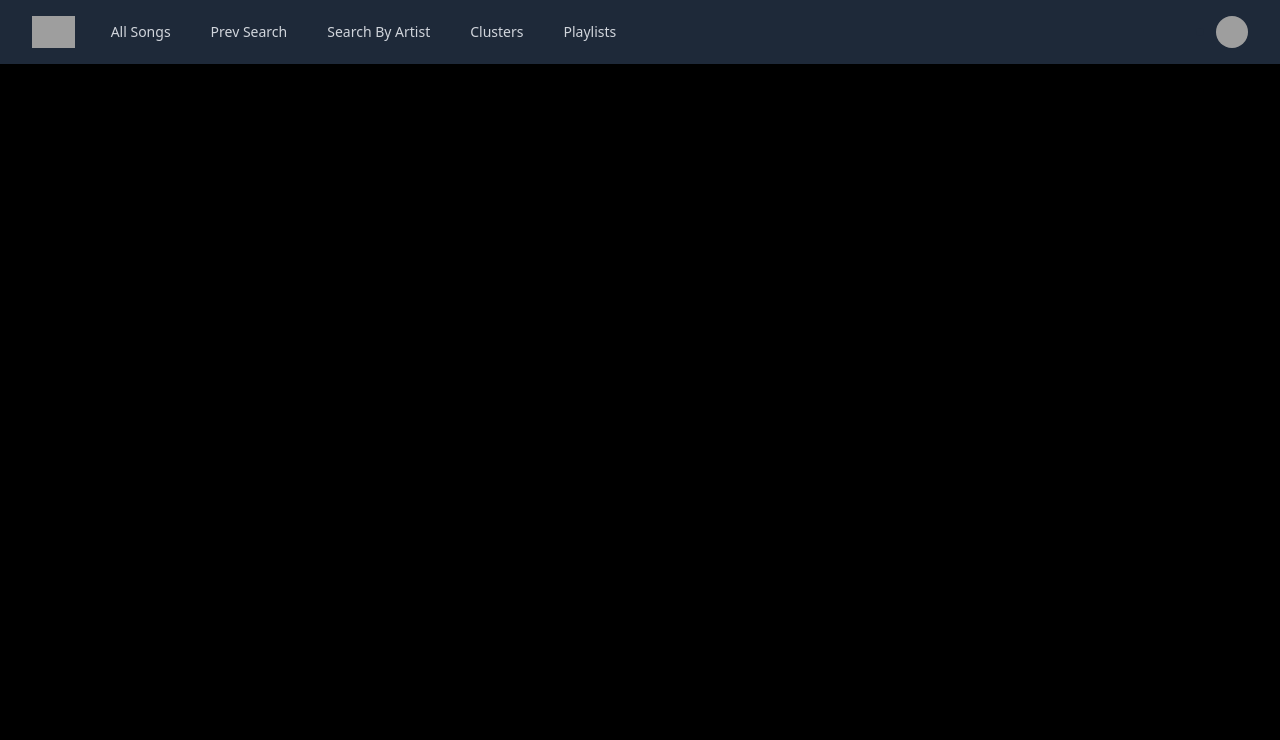
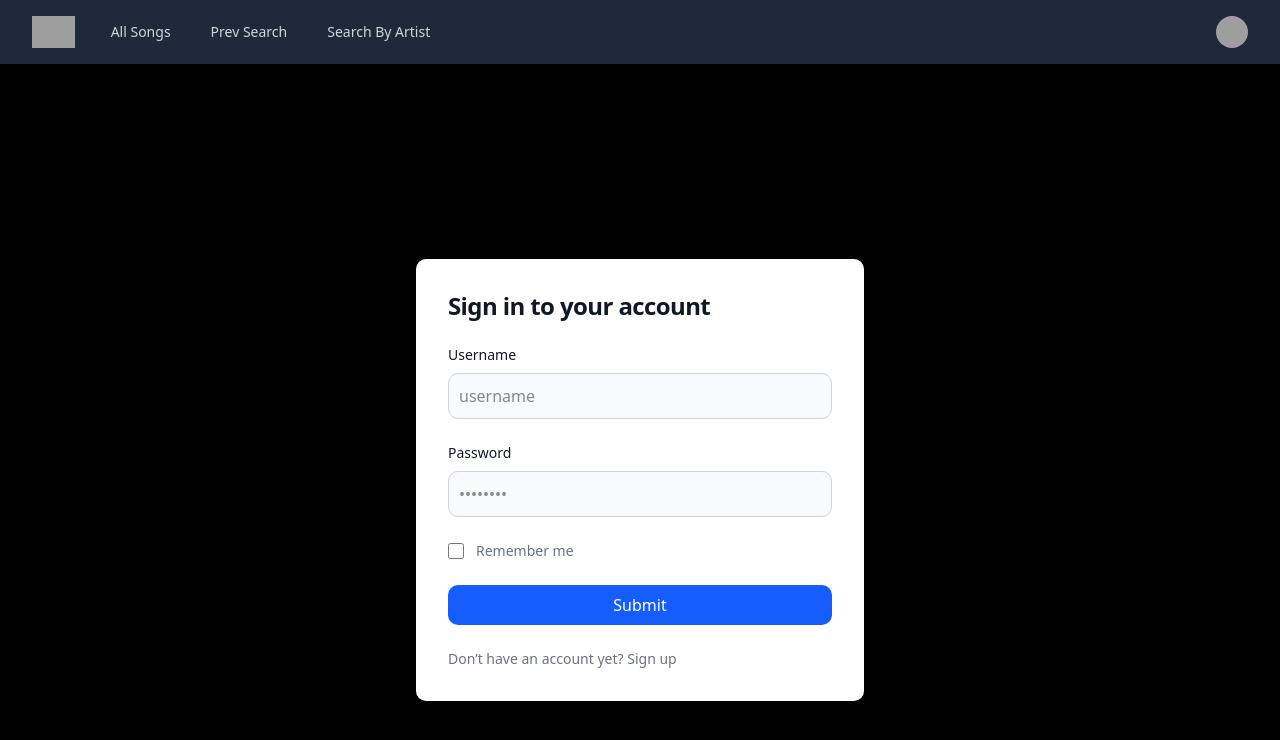
Before and after one commit to same3na/spa, a React (Vite) app: page /login in a window 1280 px wide. Shown: the top 740 px of the page. Built offline with nearby package versions, Linux system fonts and the light colour scheme; sample sign-in values are in the browser's storage; grey boxes are pictures that could not be loaded.

Commit message:
update: adding auth

```diff
--- a/src/App.tsx
+++ b/src/App.tsx
@@ -1,5 +1,5 @@
 import './App.css'
-import { Route, BrowserRouter as Router, Routes } from 'react-router-dom'
+import { Navigate, Route, BrowserRouter as Router, Routes } from 'react-router-dom'
 import { PlayerProvider } from './context/PlayerContext'
 import Home from '@/pages/Home'
 import Player from '@/components/PlayerComponent'
@@ -18,35 +18,46 @@ import PlaylistCreate from './pages/playlists/PlaylistCreate'
 import Playlists from './pages/playlists/Playlists'
 import Classifications from './pages/classifications/Classifications'
 import ClassificationCreate from './pages/classifications/ClassificationCreate'
+import { AuthProvider, useAuth } from './context/AuthContext'
+import Login from './pages/auth/Login'
+
+const PrivateRoute = ({ children }: { children: React.ReactNode }) => {
+  const { isAuthenticated } = useAuth();
+  return isAuthenticated ? children : <Navigate to="/login" />;
+};
 
 function App() {
 
   return (
     <div className='antialiased bg-black text-white pb-[400px]'>
       <Router>
+        <AuthProvider>
           <PlayerProvider>
             <SiteMenu />
             <div className='p-4'>
               <Routes>
+                <Route path="/login" element={<Login />} />
                 <Route path="/" element={<Home />} />
-              <Route path="/search" element={<SearchPage/>} />
-              <Route path="/search/artists" element={<Artists/>} />
-              <Route path="/search/artists/:id" element={<ArtistSongs/>} />
-              <Route path="/clusters" element={<Clusters/>} />
-              <Route path="/clusters/create" element={<CreateCluster/>} />
-              <Route path="/clusters/:id" element={<ClusterSingle/>} />
-              <Route path="/clusters/:cluster_id/specifications" element={<ClusterSpecifications/>} />
-              <Route path="/clusters/:cluster_id/specifications/create" element={<CreateSpecification/>} />
-              <Route path="/specifications/:id" element={<EditSpecification/>} />
-              <Route path="/songs/:id" element={<SongSingle/>} />
-              <Route path="/playlists" element={<Playlists/>} />
-              <Route path="/playlist/create" element={<PlaylistCreate/>} />
-              <Route path="/classifications" element={<Classifications/>} />
-              <Route path="/classification/create" element={<ClassificationCreate/>} />
+                <Route path="/search" element={<PrivateRoute><SearchPage/></PrivateRoute>} />
+                <Route path="/search/artists" element={<PrivateRoute><Artists/></PrivateRoute>} />
+                <Route path="/search/artists/:id" element={<PrivateRoute><ArtistSongs/></PrivateRoute>} />
+                <Route path="/clusters" element={<PrivateRoute><Clusters/></PrivateRoute>} />
+                <Route path="/clusters/create" element={<PrivateRoute><CreateCluster/></PrivateRoute>} />
+                <Route path="/clusters/:id" element={<PrivateRoute><ClusterSingle/></PrivateRoute>} />
+                <Route path="/clusters/:cluster_id/specifications" element={<PrivateRoute><ClusterSpecifications/></PrivateRoute>} />
+                <Route path="/clusters/:cluster_id/specifications/create" element={<PrivateRoute><CreateSpecification/></PrivateRoute>} />
+                <Route path="/specifications/:id" element={<PrivateRoute><EditSpecification/></PrivateRoute>} />
+                <Route path="/songs/:id" element={<PrivateRoute><SongSingle/></PrivateRoute>} />
+                <Route path="/playlists" element={<PrivateRoute><Playlists/></PrivateRoute>} />
+                <Route path="/playlist/create" element={<PrivateRoute><PlaylistCreate/></PrivateRoute>} />
+                <Route path="/classifications" element={<PrivateRoute><Classifications/></PrivateRoute>} />
+                <Route path="/classification/create" element={<PrivateRoute><ClassificationCreate/></PrivateRoute>} />
+                <Route path="*" element={<Navigate to="/" />} />
               </Routes>
             </div>
             <Player></Player>
           </PlayerProvider>
+        </AuthProvider>
       </Router>
     </div>
   )
--- /dev/null
+++ b/src/api/auth.ts
@@ -0,0 +1,16 @@
+import apiClient from './index';
+
+export interface Token {
+  token: string
+}
+
+export const login = async (data: {username: string, password: string}): Promise<Token> => {
+  try {
+    const response = await apiClient.post<Token>('/auth/login', data);
+
+    return response.data;
+  } catch(error) {
+    console.error('Error getting playlist:', error);
+    throw error;
+  }
+}
--- a/src/api/songs.ts
+++ b/src/api/songs.ts
@@ -1,5 +1,5 @@
 import SongSingle from '@/pages/songs/Single';
-import {apiClient} from './index';
+import apiClient from './index';
 import { PagingResponse } from './paging';
 import { SongFilter } from '@/components/FilterSongsComponent';
 
--- a/src/components/MenuComponent.tsx
+++ b/src/components/MenuComponent.tsx
@@ -1,4 +1,5 @@
 
+import { useAuth } from '@/context/AuthContext';
 import { Disclosure, DisclosureButton, Menu, MenuButton, MenuItem, MenuItems } from '@headlessui/react'
 import { Link, useLocation } from "react-router-dom";
 
@@ -6,15 +7,18 @@ const navigation = [
   { name: 'All Songs', href: '/' },
   { name: 'Prev Search', href: '/search' },
   { name: 'Search By Artist', href: '/search/artists' },
-  { name: 'Clusters', href: '/clusters' },
-  { name: 'Playlists', href: '/playlists' },
+  // { name: 'Clusters', href: '/clusters' },
+  // { name: 'Playlists', href: '/playlists' },
 ]
 
 export default function SiteMenu() {
   const location = useLocation();
   const pathname = location.pathname; // Get the current route
 
+  const { isAuthenticated, logout } = useAuth();
+
   return (
+    <div>
         <Disclosure as="nav" className="bg-gray-800">
           <div className="mx-auto px-2 sm:px-6 lg:px-8">
             <div className="relative flex h-16 items-center justify-between">
@@ -63,6 +67,7 @@ export default function SiteMenu() {
                 </button>
 
                 {/* Profile dropdown */}
+                {isAuthenticated && (
                   <Menu as="div" className="relative ml-3">
                     <div>
                       <MenuButton className="relative flex rounded-full bg-gray-800 text-sm focus:ring-2 focus:ring-white focus:ring-offset-2 focus:ring-offset-gray-800 focus:outline-hidden">
@@ -96,15 +101,16 @@ export default function SiteMenu() {
                         </a>
                       </MenuItem>
                       <MenuItem>
-                  <a
-                    href="#"
-                    className="block px-4 py-2 text-sm text-gray-700 data-focus:bg-gray-100 data-focus:outline-hidden"
+                        <span
+                          onClick={() => logout()}
+                          className="cursor-pointer block px-4 py-2 text-sm text-gray-700 data-focus:bg-gray-100 data-focus:outline-hidden"
                         >
                           Sign out
-                  </a>
+                        </span>
                       </MenuItem>
                     </MenuItems>
                   </Menu>
+                )}
               </div>
             </div>
           </div>
@@ -128,5 +134,7 @@ export default function SiteMenu() {
             </div>
           </DisclosurePanel> */}
         </Disclosure>
+
+    </div>
   )
 }
--- /dev/null
+++ b/src/context/AuthContext.tsx
@@ -0,0 +1,41 @@
+import { createContext, useContext, useState } from "react";
+
+interface AuthContextType {
+  token: string | null
+  isAuthenticated: boolean
+  login: (token:string) => void
+  logout: () => void
+}
+
+const AuthContext = createContext<AuthContextType | undefined>(undefined);
+
+
+export function AuthProvider({ children }: { children: React.ReactNode }) {
+  const [token, setToken] = useState<string | null>(localStorage.getItem('token'));
+
+  const login = (jwt:string) => {
+    localStorage.setItem('token', jwt);
+    setToken(jwt);
+  };
+
+  const logout = () => {
+    localStorage.removeItem('token');
+    setToken(null);
+  };
+
+  const isAuthenticated = !!token;
+
+  return (
+    <AuthContext.Provider value={{ token, login, logout, isAuthenticated }}>
+      {children}
+    </AuthContext.Provider>
+  )
+}
+
+export function useAuth() {
+  const context = useContext(AuthContext);
+  if (!context) {
+    throw new Error("useAuth must be used within a AuthProvider");
+  }
+  return context;
+}
--- /dev/null
+++ b/src/pages/auth/Login.tsx
@@ -0,0 +1,84 @@
+import { login as loginapi, Token } from "@/api/auth"
+import { useAuth } from "@/context/AuthContext";
+import { useState } from "react"
+import { useNavigate } from "react-router-dom";
+
+export default function Login() {
+
+  const { login } = useAuth();
+
+  const navigate = useNavigate();
+  const [username, setUsername] = useState<string>("")
+  const [password, setPassword] = useState<string>("")
+
+  const handleSubmit = async () => {
+    const token:Token = await loginapi({username, password})
+    login(token.token)
+
+    navigate('/dashboard');
+  }
+
+  return (
+    <div>
+      <div className="flex flex-col items-center justify-center px-6 py-8 mx-auto md:h-screen lg:py-0">
+        <div className="w-full bg-white rounded-lg shadow dark:border md:mt-0 sm:max-w-md xl:p-0 dark:bg-gray-800 dark:border-gray-700">
+          <div className="p-6 space-y-4 md:space-y-6 sm:p-8">
+            <h1 className="text-xl font-bold leading-tight tracking-tight text-gray-900 md:text-2xl dark:text-white">
+              Sign in to your account
+            </h1>
+            <div className="space-y-4 md:space-y-6">
+              <div>
+                <label htmlFor="email" className="block mb-2 text-sm font-medium text-gray-900 dark:text-white">
+                  Username
+                </label>
+                <input
+                  type="text"
+                  name="email"
+                  id="email"
+                  value={username}
+                  onChange={(e) => setUsername(e.target.value)}
+                  className="bg-gray-50 border border-gray-300 text-gray-900 rounded-lg focus:ring-primary-600 focus:border-primary-600 block w-full p-2.5 dark:bg-gray-700 dark:border-gray-600 dark:placeholder-gray-400 dark:text-white dark:focus:ring-blue-500 dark:focus:border-blue-500"
+                  placeholder="username"
+                />
+              </div>
+              <div>
+                <label htmlFor="password" className="block mb-2 text-sm font-medium text-gray-900 dark:text-white">
+                  Password
+                </label>
+                <input
+                  type="password"
+                  name="password"
+                  id="password"
+                  value={password}
+                  onChange={(e) => setPassword(e.target.value)}
+                  placeholder="••••••••"
+                  className="bg-gray-50 border border-gray-300 text-gray-900 rounded-lg focus:ring-primary-600 focus:border-primary-600 block w-full p-2.5 dark:bg-gray-700 dark:border-gray-600 dark:placeholder-gray-400 dark:text-white dark:focus:ring-blue-500 dark:focus:border-blue-500"
+                />
+              </div>
+              <div className="flex items-center justify-between">
+                <div className="flex items-start">
+                  <div className="flex items-center h-5">
+                    <input id="remember" aria-describedby="remember" type="checkbox" className="w-4 h-4 border border-gray-300 rounded bg-gray-50 focus:ring-3 focus:ring-primary-300 dark:bg-gray-700 dark:border-gray-600 dark:focus:ring-primary-600 dark:ring-offset-gray-800" />
+                  </div>
+                  <div className="ml-3 text-sm">
+                    <label htmlFor="remember" className="text-gray-500 dark:text-gray-300">Remember me</label>
+                  </div>
+                </div>
+                <a href="#" className="text-sm font-medium text-primary-600 hover:underline dark:text-primary-500">Forgot password?</a>
+              </div>
+              <button
+                onClick={handleSubmit}
+                className="w-full bg-blue-600 text-white py-2 rounded-lg hover:bg-blue-700 transition duration-200 cursor-pointer"
+              >
+                Submit
+              </button>
+              <p className="text-sm font-light text-gray-500 dark:text-gray-400">
+                Don’t have an account yet? <a href="#" className="font-medium text-primary-600 hover:underline dark:text-primary-500">Sign up</a>
+              </p>
+            </div>
+          </div>
+        </div>
+      </div>
+    </div>
+  )
+}
--- a/src/pages/search/Artists.tsx
+++ b/src/pages/search/Artists.tsx
@@ -42,12 +42,12 @@ export default function Artists() {
           </button>
         </div>
       </div>
-      <div className="grid grid-cols-5">
-        <div className="">
+      <div className="grid grid-cols-1">
+        {/* <div className="">
           <div className="text-white font-bold bg-gray-800 rounded p-4">
             List of downloaded sheets
           </div>
-        </div>
+        </div> */}
         <div className="grid grid-cols-6 col-span-4 px-5">
           {response && (
             response.map((item:Artist, index:number) => (
```
Also changed, not shown: src/api/clusters.ts (+11 -11 lines), src/api/index.ts (+24 -1 lines), src/api/playlists.ts (+4 -4 lines), src/api/search.ts (+6 -6 lines), src/components/PlayerComponent.tsx (+0 -10 lines). Lines whose indentation alone changed are shown as unchanged.
